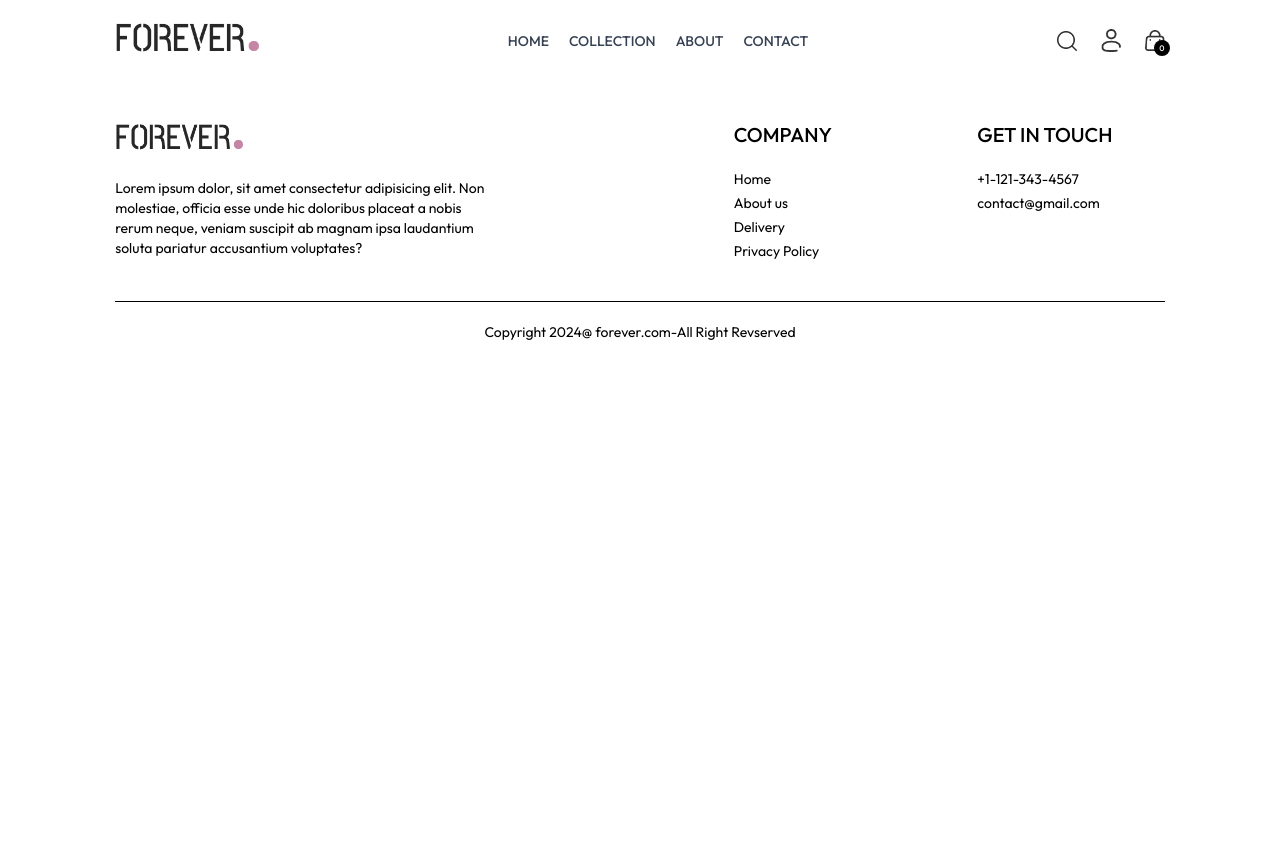
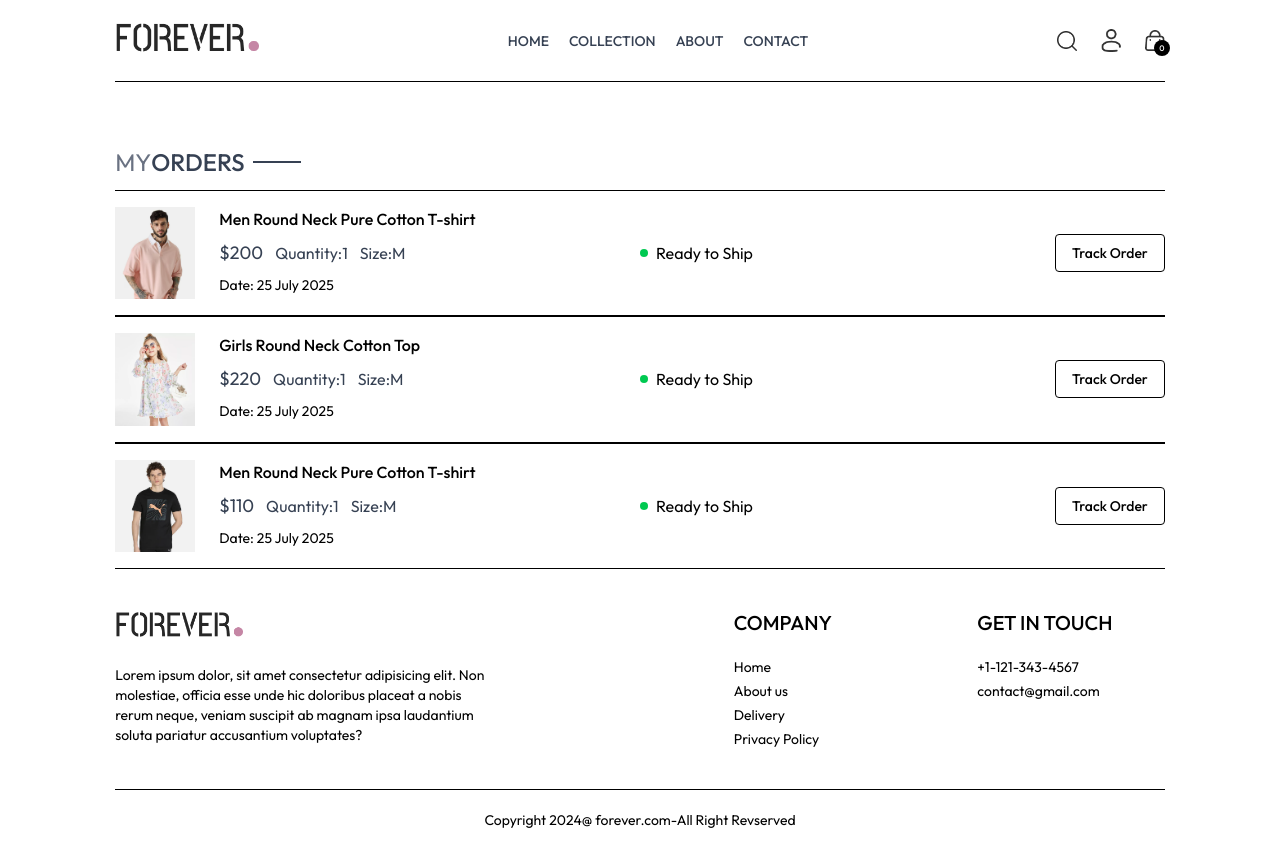
Before and after one commit to ChaudharyAyush-21/ecom-app, a React (Vite) app in the folder Frontened/: page /orders in a window 1280 px wide. Before the commit the page ends 800 px from the top, so only its background shows below. Built offline with nearby package versions, Linux system fonts and the light colour scheme.

Commit message:
done with the order UI

```diff
--- a/Frontened/src/pages/Order.jsx
+++ b/Frontened/src/pages/Order.jsx
@@ -1,9 +1,43 @@
-import React from 'react'
+import React, { useContext } from 'react'
+import { ShopContext } from '../context/ShopContext'
+import Title from '../components/Title';
 
 const Order = () => {
+
+    const {products, currency} = useContext(ShopContext);
+
   return (
-    <div>
-
+    <div className='border-t pt-16'>
+      <div className='text-2xl'>
+        <Title text1={'MY'} text2={'ORDERS'} />
+      </div>
+      <div>
+        {
+          products.slice(1,4).map((item, index)=>(
+            <div key={index} className='py-4 border-t border-b text-grey-700 flex flex-col md:flex-row md:items-center md:justify-between gap-4'>
+                <div className='flex items-start gap-6 text-sm'>
+                  <img className='w-16 sm:w-20' src={item.image[0]} alt="" />
+                  <div>
+                    <p className='sm:text-base font-medium'>{item.name}</p>
+                    <div className='flex items-center gap-3 mt-2 text-base text-gray-700'>
+                      <p className='text-lg'>{currency}{item.price}</p>
+                      <p>Quantity:1</p>
+                      <p>Size:M</p>
+                    </div>
+                    <p className='mt-2'>Date: <span className='text-grey-400'>25 July 2025</span></p>
+                  </div>
+                </div>
+                <div className='md:w-1/2 flex justify-between'>
+                <div className='flex items-center gap-2'>
+                  <p className='min-w-2 h-2 rounded-full bg-green-500'></p>
+                  <p className='text-sm md:text-base'>Ready to Ship</p>
+                </div>
+                <button className='border px-4 py-2 text-sm font-medium rounded-sm cursor-pointer'>Track Order</button>
+                </div>
+            </div>
+          ))
+        }
+        </div>
     </div>
   )
 }
--- a/Frontened/src/pages/PlaceOrder.jsx
+++ b/Frontened/src/pages/PlaceOrder.jsx
@@ -56,7 +56,7 @@
             </div>
           </div>
           <div className='w-full text-end mt-8'>
-            <button onClick={()=>navigate('/order')} className='bg-black text-white px-16 py-3 text-sm cursor-pointer'>PLACE ORDER</button>
+            <button onClick={()=>navigate('/orders')} className='bg-black text-white px-16 py-3 text-sm cursor-pointer'>PLACE ORDER</button>
           </div>
         </div>
       </div>
```
